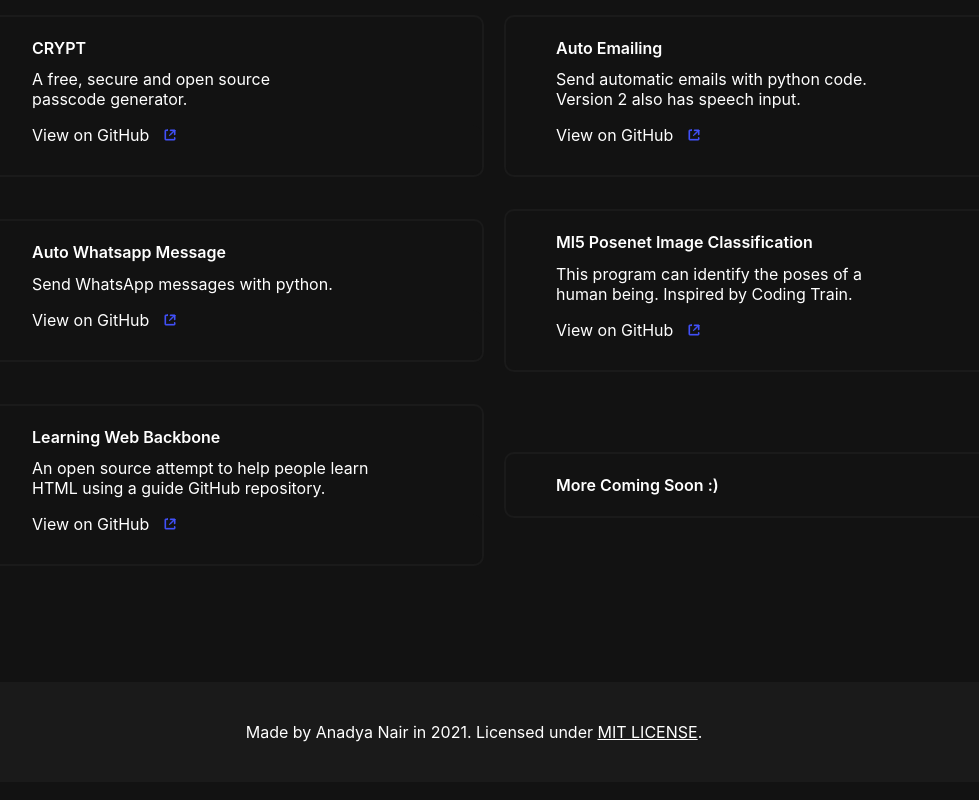
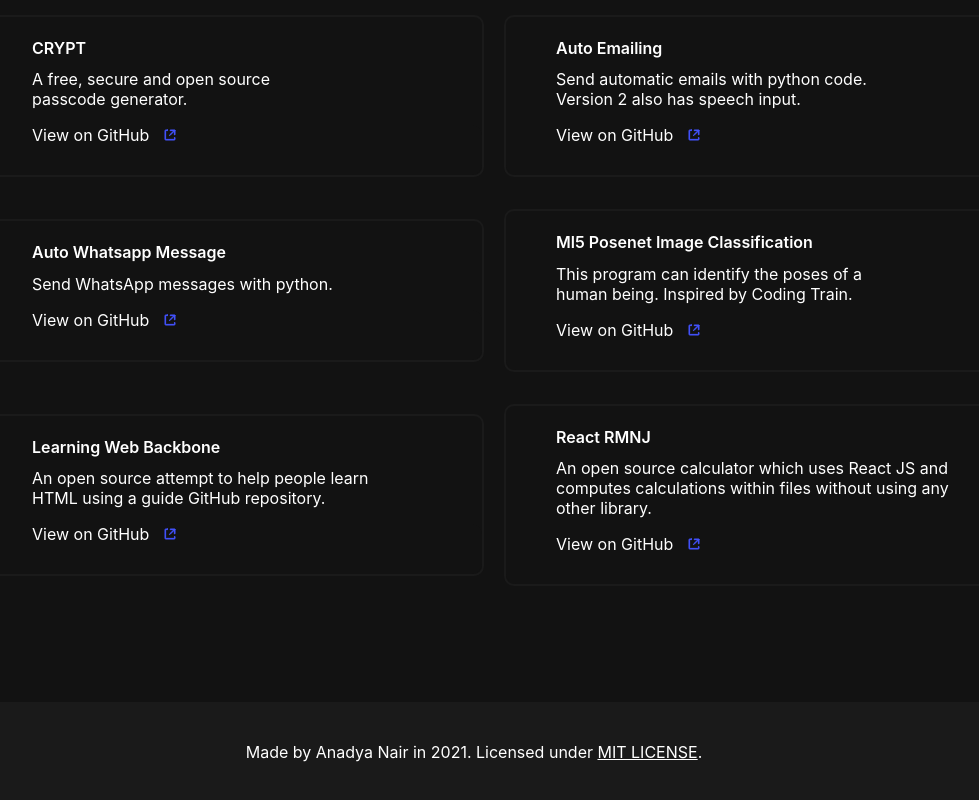
Before and after one commit to AnadyaNair/AnadyaNair.github.io, a plain HTML site: page index.html in a window 1280 px wide. Shown: the part 769-1569 px from the top of the page, without its empty margins (166-1145 px from the left). Drawn offline with Linux system fonts and the light colour scheme.

Commit message:
Added project details

```diff
--- a/index.html
+++ b/index.html
@@ -257,8 +257,25 @@
 
             <div class="showcase">
                 <h4>
-                More Coming Soon :)
+                    <a href="https://github.com/AnadyaNair/React-RMNJ" target="blank">React RMNJ</a>
                 </h4>
+
+                <p>An open source calculator which uses React JS and computes calculations within files without using any <br> other library.
+                </p>
+
+                <div class="linkage">
+                    <a href="https://github.com/AnadyaNair/React-RMNJ" target="blank">
+                        View on GitHub
+                        <svg width="12" height="12" viewBox="0 0 12 12" fill="none" xmlns="http://www.w3.org/2000/svg">
+                            <path
+                                d="M10.976 1.193C10.9522 1.13595 10.912 1.08721 10.8606 1.05287C10.8092 1.01854 10.7488 1.00015 10.687 1H6.312C6.23217 1.00452 6.15711 1.03941 6.10219 1.09752C6.04728 1.15563 6.01668 1.23255 6.01668 1.3125C6.01668 1.39245 6.04728 1.46937 6.10219 1.52748C6.15711 1.58559 6.23217 1.62048 6.312 1.625H9.932L5.467 6.091C5.41087 6.15025 5.38011 6.22907 5.38126 6.31067C5.38241 6.39227 5.41538 6.47019 5.47315 6.52783C5.53092 6.58548 5.60892 6.61827 5.69052 6.61924C5.77213 6.6202 5.85088 6.58926 5.91 6.533L10.376 2.067V5.687C10.3805 5.76682 10.4154 5.84189 10.4735 5.89681C10.5316 5.95172 10.6085 5.98232 10.6885 5.98232C10.7685 5.98232 10.8454 5.95172 10.9035 5.89681C10.9616 5.84189 10.9965 5.76682 11.001 5.687V1.313C11.0005 1.27219 10.9923 1.23183 10.977 1.194L10.976 1.193Z"
+                                fill="#4353FF" stroke="#4353FF" stroke-linecap="round" stroke-linejoin="round" />
+                            <path
+                                d="M3.5 1V1.625H2.25C2.08424 1.625 1.92527 1.69085 1.80806 1.80806C1.69085 1.92527 1.625 2.08424 1.625 2.25V9.75C1.625 10.095 1.905 10.375 2.25 10.375H9.75C10.095 10.375 10.375 10.095 10.375 9.75V8.5H11V10.375C11 10.72 10.72 11 10.375 11H1.625C1.45924 11 1.30027 10.9342 1.18306 10.8169C1.06585 10.6997 1 10.5408 1 10.375V1.625C1 1.28 1.28 1 1.625 1H3.5Z"
+                                fill="#4353FF" stroke="#4353FF" stroke-linecap="round" stroke-linejoin="round" />
+                        </svg>
+                    </a>
+                </div>
             </div>
 
         </ul>
```
